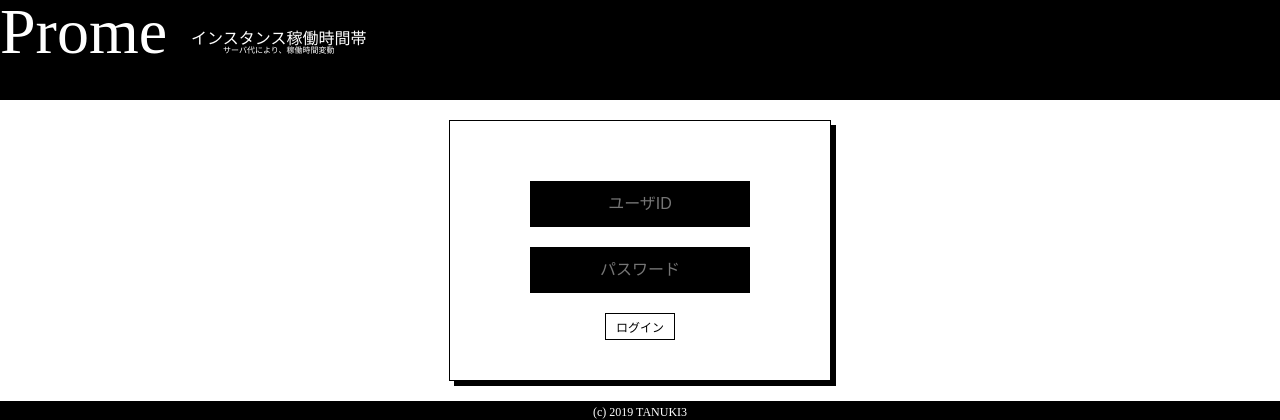
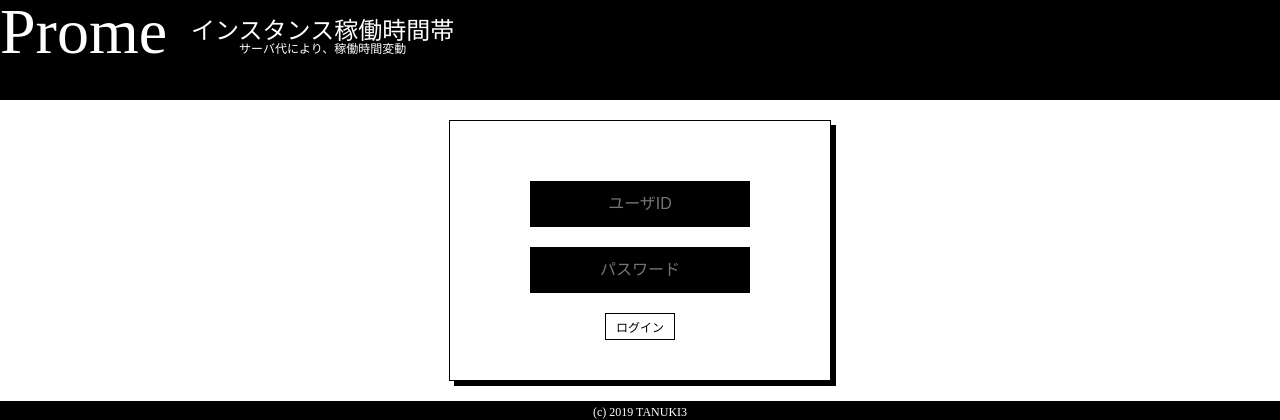
Before and after one commit to task320/Prome, a Flask app: page /login in a window 1280 px wide. Shown: the top 420 px of the page. Run offline with Flask 2, Linux system fonts and the light colour scheme.

Commit message:
ページング計算・表示バグ修正＆CSS修正

```diff
--- a/src/app/processor/CreateResponseData.py
+++ b/src/app/processor/CreateResponseData.py
@@ -14,11 +14,9 @@ def create_respone_contents_data(current_page, number_of_content, contents):
     if((number_of_content % Config.DISPLAY_NUMBER_OF_CONTENTS) > 0):
         pager += 1
 
-    loop_max_value = number_of_content - 1
-    if loop_max_value < 0:
-        loop_max_value = 0
+    loop_max_value = len(contents)
 
-    for i in range(0,number_of_content):
+    for i in range(0,loop_max_value):
         contents[i].html_content = ConvertHtml(contents[i].content).to_html()
 
     return Response(None, pager, current_page, contents)
--- a/src/static/style/login.css
+++ b/src/static/style/login.css
@@ -72,11 +72,11 @@ table {
   margin: 0px 20px;
 }
 .header__running-area .header__running-title {
-  font-size: 16px;
+  font-size: 24px;
 }
 .header__running-area .header__running-timezone {
   text-align: center;
-  font-size: 8px;
+  font-size: 12px;
 }
 
 .footer {
--- a/src/static/style/nothing_content.css
+++ b/src/static/style/nothing_content.css
@@ -72,11 +72,11 @@ table {
   margin: 0px 20px;
 }
 .header__running-area .header__running-title {
-  font-size: 16px;
+  font-size: 24px;
 }
 .header__running-area .header__running-timezone {
   text-align: center;
-  font-size: 8px;
+  font-size: 12px;
 }
 
 .footer {
```
Also changed, not shown: src/static/style/main.css (+13 -2 lines), src/static/style/scss/main.scss (+11 -0 lines), src/templates/include/pagination.html (+5 -3 lines).
